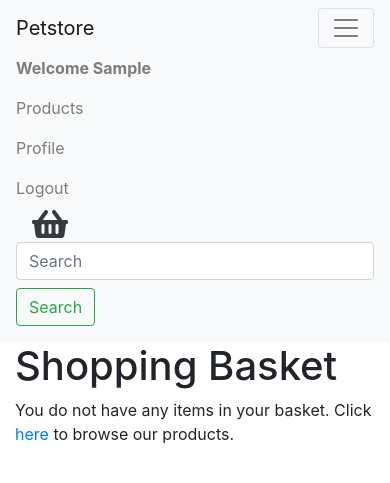
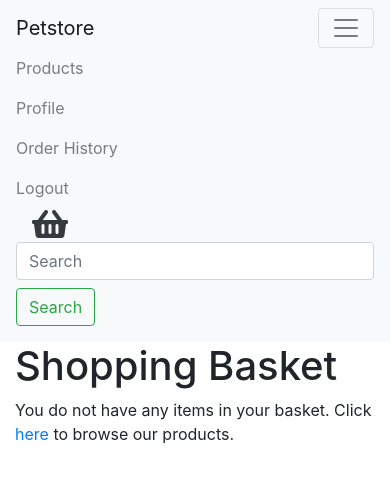
Before and after one commit to Code-Institute-Submissions/django-ecommerce-1, a Django app: page /basket/ in a window 390 px wide, after a click that opens the changed part. Shown: the top 483 px of the page. Run offline with Django 3.2, Linux system fonts and the light colour scheme; the visitor is signed in with stand-in values (Sample User, id 1); data that the repository does not hold is empty; some libraries are stand-ins or nearby versions.

Commit message:
Updates navbar to use a dropdown menu
A dropdown menu has been added to make the user profile options more
obvious, and better grouped, with non-profile related links appearing
elsewhere. The dropdown is not shown on mobile devices.

Order history link has been added to dropdown.

```diff
--- a/templates/partials/_navbar.html
+++ b/templates/partials/_navbar.html
@@ -1,5 +1,8 @@
+{% load static %}
 <nav class="navbar navbar-expand-md navbar-light bg-light sticky-top">
-    <a href="{% url 'home' %}" class="navbar-brand">Petstore</a>
+    <div class="container-fluid">
+        <a href="{% url 'home' %}" class="navbar-brand">
+            <i class="flaticon-pawprints"></i>Petstore</a>
 
         <button class="navbar-toggler" type="button" data-toggle="collapse" data-target="#navbarSupportedContent"
             aria-controls="navbarSupportedContent" aria-expanded="false" aria-label="Toggle navigation">
@@ -8,20 +11,43 @@
         <div class="collapse navbar-collapse" id="navbarSupportedContent">
             <ul class="navbar-nav d-md-flex-row ml-md-auto d-md-flex order-md-2">
                 {% if user.is_authenticated %}
-            <li class="nav-item mr-md-3">
-                <span class="navbar-text"><strong>Welcome {{ user.first_name|title }}</strong></span>
+
+                <li class="nav-item mr-md-3 d-none d-md-block">
+                    <div class="dropdown show">
+                        Welcome
+                        <a class="btn btn-sm btn-secondary dropdown-toggle" href="#" role="button" id="dropdownMenuLink"
+                            data-toggle="dropdown" aria-haspopup="true" aria-expanded="false">
+                            {{ user.first_name|title }}
+                        </a>
+
+                        <div class="dropdown-menu" aria-labelledby="dropdownMenuLink">
+                            <a href="{% url 'account_profile' %}"
+                                class="dropdown-item {% if 'accounts' in request.path and 'logout' not in request.path %}active{% endif %}">Profile</a>
+                            <a href="{% url 'order_history' %}"
+                                class="dropdown-item {% if 'history' in request.path and 'logout' not in request.path %}active{% endif %}">Order
+                                History</a>
+                            <a href="{% url 'account_logout' %}"
+                                class="dropdown-item {% if 'logout' in request.path %}active{% endif %}">Logout</a>
+                        </div>
+                    </div>
                 </li>
+
                 {% endif %}
                 <li class="nav-item">
                     <a href="{% url 'product_list' %}"
                         class="nav-link {% if 'products' in request.path %}active{% endif %}">Products</a>
                 </li>
                 {% if user.is_authenticated %}
-            <li class="nav-item">
+                <li class="nav-item d-md-none">
                     <a href="{% url 'account_profile' %}"
                         class="nav-link {% if 'accounts' in request.path and 'logout' not in request.path %}active{% endif %}">Profile</a>
                 </li>
-            <li class="nav-item">
+                <li class="nav-item d-md-none">
+                    <a href="{% url 'order_history' %}"
+                        class="nav-link {% if 'history' in request.path and 'logout' not in request.path %}active{% endif %}">Order
+                        History</a>
+                </li>
+                <li class="nav-item d-md-none">
                     <a href="{% url 'account_logout' %}"
                         class="nav-link {% if 'logout' in request.path %}active{% endif %}">Logout</a>
                 </li>
@@ -46,4 +72,5 @@
                 <button class="btn btn-outline-success my-2 my-sm-0" type="submit">Search</button>
             </form>
         </div>
+    </div>
 </nav>
```
Lines whose indentation alone changed are shown as unchanged.
